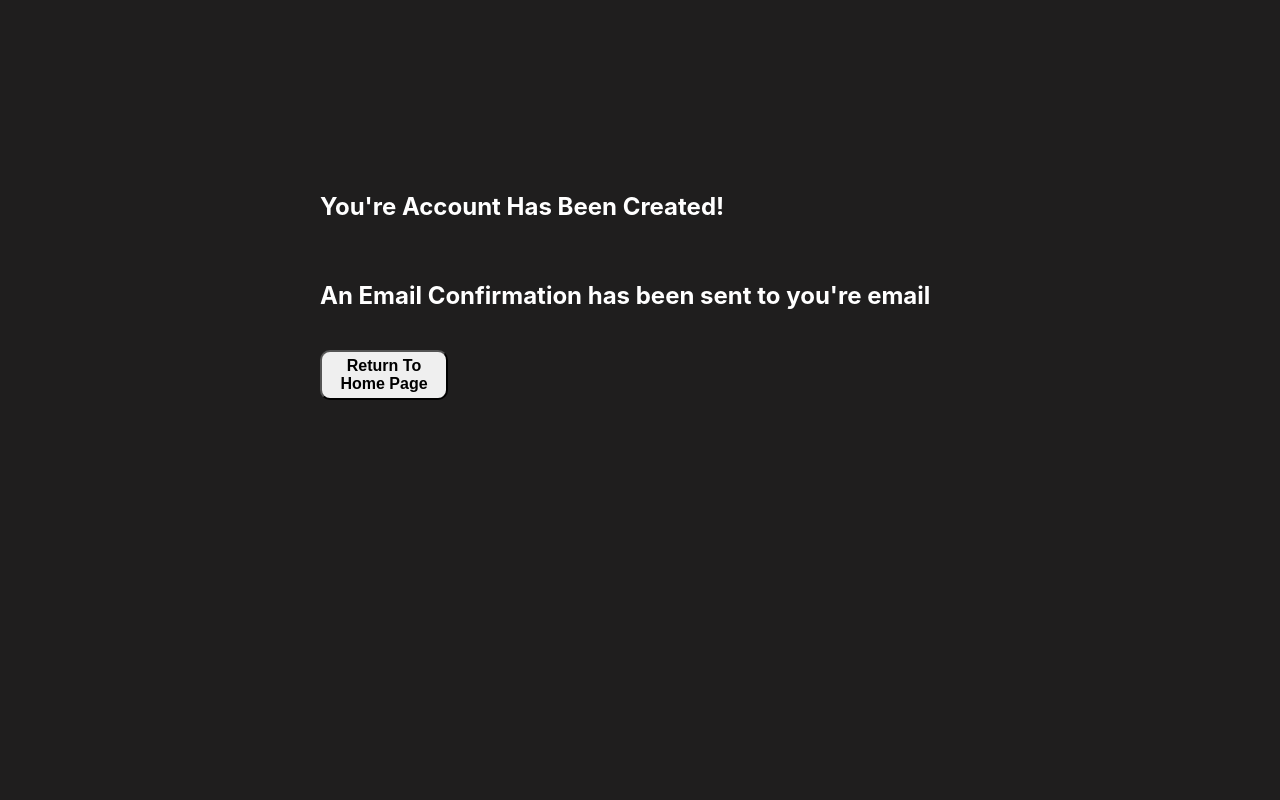
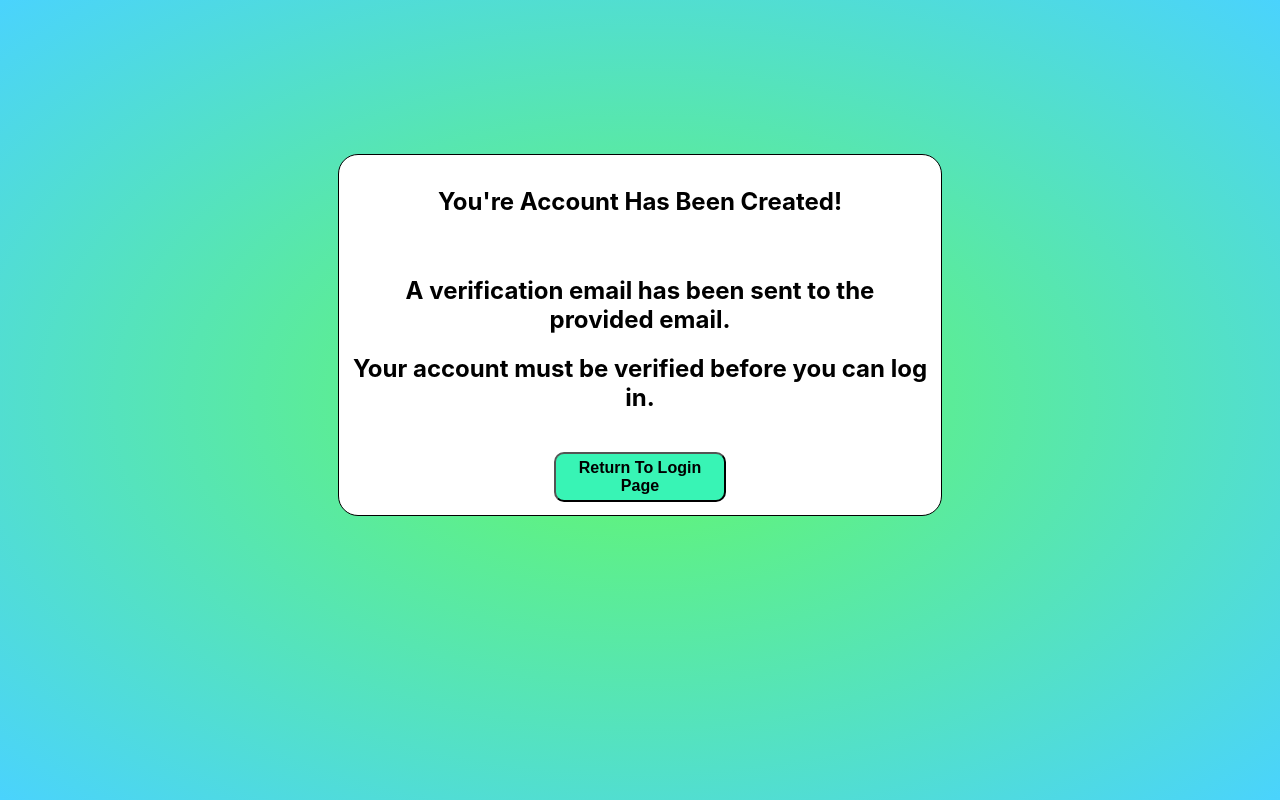
Before and after one commit to GitSeaBass/CinemaEBooking, a React (Create React App) app in the folder Frontend/cinema-ebooking/: page /confirmwindow in a window 1280 px wide. Built offline with nearby package versions, Linux system fonts and the light colour scheme.

Commit message:
create account confirmation page work done

```diff
--- a/Frontend/cinema-ebooking/src/components/ConfirmationWindow.css
+++ b/Frontend/cinema-ebooking/src/components/ConfirmationWindow.css
@@ -1,8 +1,19 @@
 .confirm-window {
-    height: 500px;
-    width: 50%;
+    background: radial-gradient(rgb(100, 249, 100), rgb(74, 211, 253) 100%);
+    height: 100vh;
+    width: 100vw;
+    overflow: hidden;
+}
+
+.message-window {
+    background-color: white;
+    width: 45%;
     margin: auto;
-    margin-top: 15%;
+    border-radius: 20px;
+    border: solid black 1px;
+    padding: 1%;
+    margin-top: 12%;
+    text-align: center;
 }
 
 .confirm-window > h2 {
@@ -10,17 +21,19 @@
     color: white;
 }
 
-.returnhomebutton {
-    width: 20%;
+.returnbutton {
+    width: 30%;
     height: 50px;
     border-radius: 10px;
     font-weight: bold;
     font-size: 1em;
-    transition: 0.2s;
+    transition: 0.5s;
     cursor: pointer;
+    background-color: rgb(56, 244, 181);
 }
 
-.returnhomebutton:hover {
-    transition: 0.2s;
-    background-color: gray;
+.returnbutton:hover {
+    transition: 0.5s;
+    box-shadow: 5px 5px 2px 1px gray;
+    background-color: rgb(47, 218, 161);
 }
--- a/Frontend/cinema-ebooking/src/components/ConfirmationWindow.js
+++ b/Frontend/cinema-ebooking/src/components/ConfirmationWindow.js
@@ -5,16 +5,19 @@ function ConfirmationWindow() {
     const navigate = useNavigate();
 
     function goHome() {
-        navigate('/')
+        navigate('/login')
     }
 
     return (
         <div className="confirm-window">
-            <h2>You're Account Has Been Created!</h2>
-            <br></br>
-            <h2>An Email Confirmation has been sent to you're email</h2>
-            <br></br>
-            <button className='returnhomebutton' onClick={goHome}>Return To Home Page</button>
+            <div className='message-window'>
+                <h2>You're Account Has Been Created!</h2>
+                <br></br>
+                <h2>A verification email has been sent to the provided email.</h2>
+                <h2>Your account must be verified before you can log in.</h2>
+                <br></br>
+                <button className='returnbutton' onClick={goHome}>Return To Login Page</button>
+            </div>
         </div>
     )
 }
--- a/Frontend/cinema-ebooking/src/components/LoginPage.js
+++ b/Frontend/cinema-ebooking/src/components/LoginPage.js
@@ -21,9 +21,13 @@ function LoginPage(props) {
         const foundUser = props.updatableUsers.find((user) => user.email === email)
         if (foundUser != null) {
             if (foundUser.password === password) {
-                props.setUser(email);
-                props.setStatus(foundUser.status)
-                navigate('/');
+                if (foundUser.status === 'unregistered') {
+                    navigate('/confirmwindow')
+                } else {
+                    props.setUser(email);
+                    props.setStatus(foundUser.status)
+                    navigate('/');
+                }
             } else {
                 alert("Email or Password is Incorrect")
             }
```
